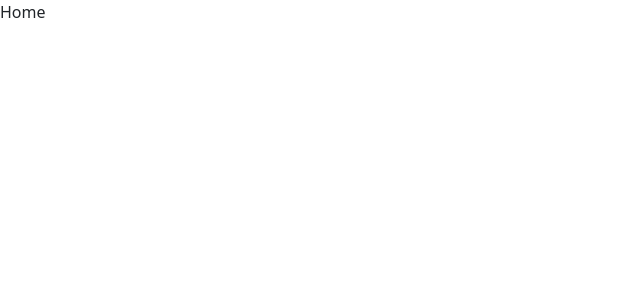
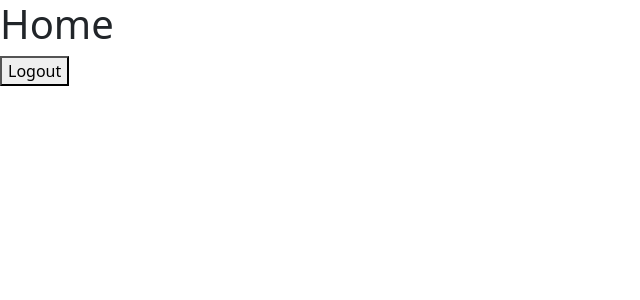
Before and after one commit to Meghatm193/supportsystem-task, a React (Create React App) app: page / in a window 1280 px wide. Shown: the top 300 px of the page, without its empty margins (0-640 px from the left). Built offline with nearby package versions, Linux system fonts and the light colour scheme.

Commit message:
logout succes

```diff
--- a/src/App.js
+++ b/src/App.js
@@ -2,19 +2,29 @@ import React from 'react';
 import Login from './components/Login';
 import Register from './components/Register';
 import Home from './components/Home';
-import { BrowserRouter, Routes, Route} from 'react-router-dom';
-
+import { BrowserRouter, Routes, Route } from 'react-router-dom';
+import { getAuth, signOut } from 'firebase/auth'; // Import signOut from firebase auth
 
 function App() {
+  const handleLogout = async () => {
+    try {
+      const auth = getAuth();
+      await signOut(auth);
+      // Redirect to login page after logout
+      window.location.href = '/login'; // You can also use useHistory hook to navigate
+    } catch (error) {
+      console.error('Error signing out:', error);
+    }
+  };
 
   return (
     <BrowserRouter>
-           <Routes>
-                <Route path='/login' element={<Login/>} />
-                <Route path='/register' element={<Register/>} />
-                <Route path='/' element={<Home/>}/>
-           </Routes>
-        </BrowserRouter>
+      <Routes>
+        <Route path="/login" element={<Login />} />
+        <Route path="/register" element={<Register />} />
+        <Route path="/" element={<Home onLogout={handleLogout} />} />
+      </Routes>
+    </BrowserRouter>
   );
 }
 
--- a/src/components/Home.js
+++ b/src/components/Home.js
@@ -1,9 +1,26 @@
-import React from 'react'
+import React from 'react';
+import { useNavigate } from 'react-router-dom';
+import { signOut } from 'firebase/auth'; // Import signOut from firebase auth
 
-function Home() {
+function Home({ onLogout }) {
+  const navigate = useNavigate(); // Initialize useNavigate hook
+
+  const handleLogout = async () => {
+    try {
+      await onLogout(); // Call the logout function passed as a prop
+      // Redirect to login page after logout
+      navigate('/login');
+    } catch (error) {
+      console.error('Error signing out:', error);
+    }
+  };
+
   return (
-    <div>Home</div>
-  )
+    <div>
+      <h1>Home</h1>
+      <button onClick={handleLogout}>Logout</button> {/* Logout button */}
+    </div>
+  );
 }
 
-export default Home
+export default Home;
```
